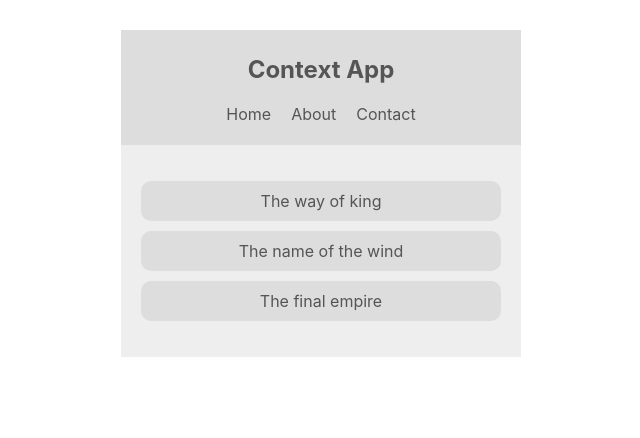
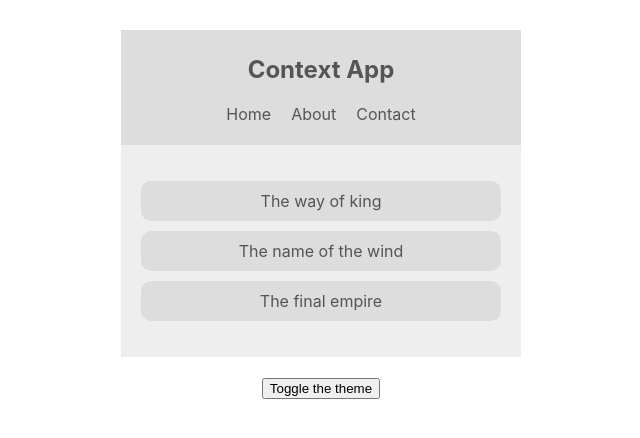
Before and after one commit to SBolsec/React-Context-Hooks, a React (Create React App) app in the folder contextapp/: page / in a window 1280 px wide. Shown: the top 438 px of the page, without its empty margins (319-959 px from the left). Built offline with nearby package versions, Linux system fonts and the light colour scheme.

Commit message:
updating context data

```diff
--- a/contextapp/src/App.js
+++ b/contextapp/src/App.js
@@ -1,6 +1,7 @@
 import React from 'react';
 import BookList from './components/BookList';
 import Navbar from './components/Navbar';
+import ThemeToggle from './components/ThemeToggle';
 import ThemeContextProvider from './contexts/ThemeContext';
 
 function App() {
@@ -9,6 +10,7 @@
       <ThemeContextProvider>
         <Navbar />
         <BookList />
+        <ThemeToggle />
       </ThemeContextProvider>
     </div>
   );
--- /dev/null
+++ b/contextapp/src/components/ThemeToggle.js
@@ -0,0 +1,14 @@
+import React, { Component } from 'react'
+import { ThemeContext } from '../contexts/ThemeContext';
+
+class ThemeToggle extends Component {
+    static contextType = ThemeContext;
+    render() {
+        const { toggleTheme } = this.context;
+        return (
+            <button onClick={ toggleTheme }>Toggle the theme</button>
+        );
+    }
+}
+
+export default ThemeToggle;
--- a/contextapp/src/contexts/ThemeContext.js
+++ b/contextapp/src/contexts/ThemeContext.js
@@ -8,9 +8,14 @@
         light: { syntax: '#555', ui: '#ddd', bg: '#eee' },
         dark: { syntax: '#ddd', ui: '#333', bg: '#555' }
     }
+
+    toggleTheme = () => {
+        this.setState({ isLightTheme: !this.state.isLightTheme });
+    }
+
     render() {
         return (
-            <ThemeContext.Provider value={{...this.state}} >
+            <ThemeContext.Provider value={{...this.state, toggleTheme: this.toggleTheme }} >
                 {this.props.children}
             </ThemeContext.Provider>
         );
```
